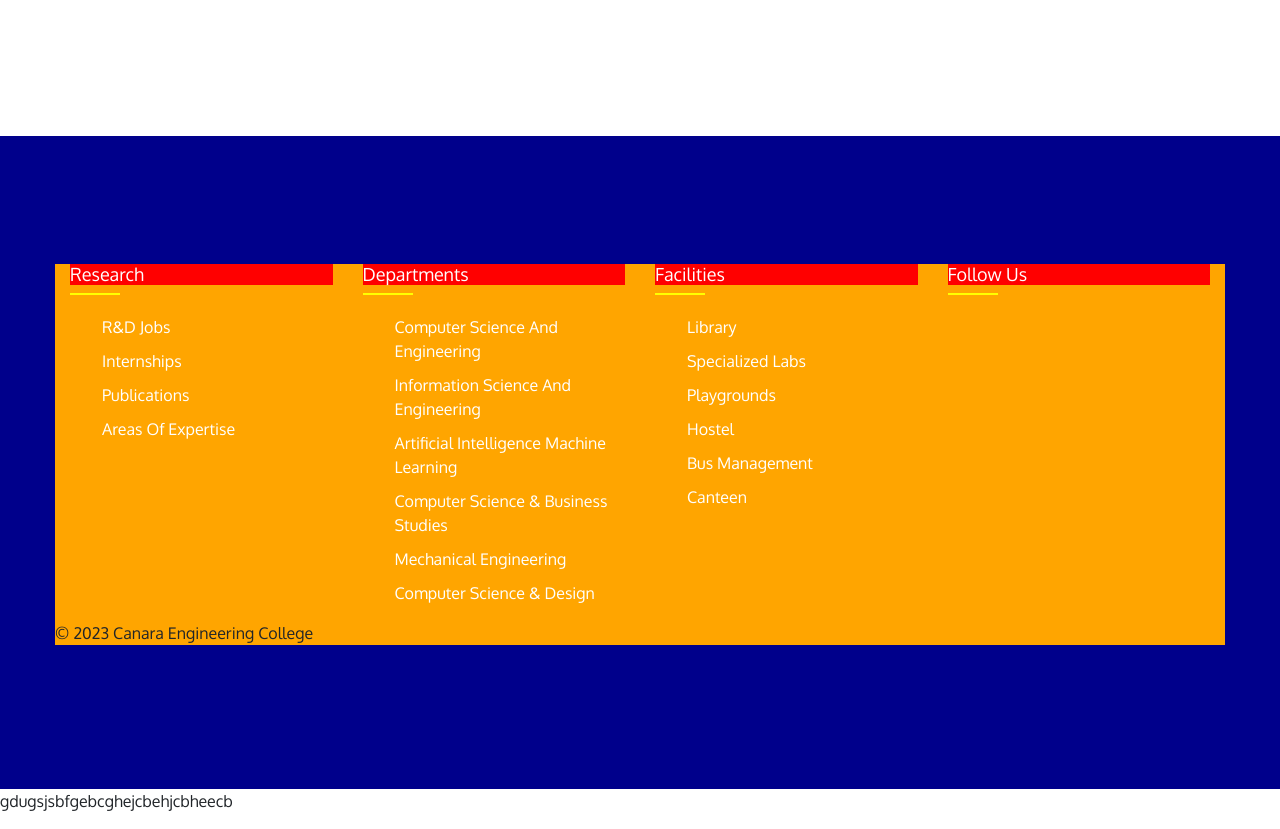
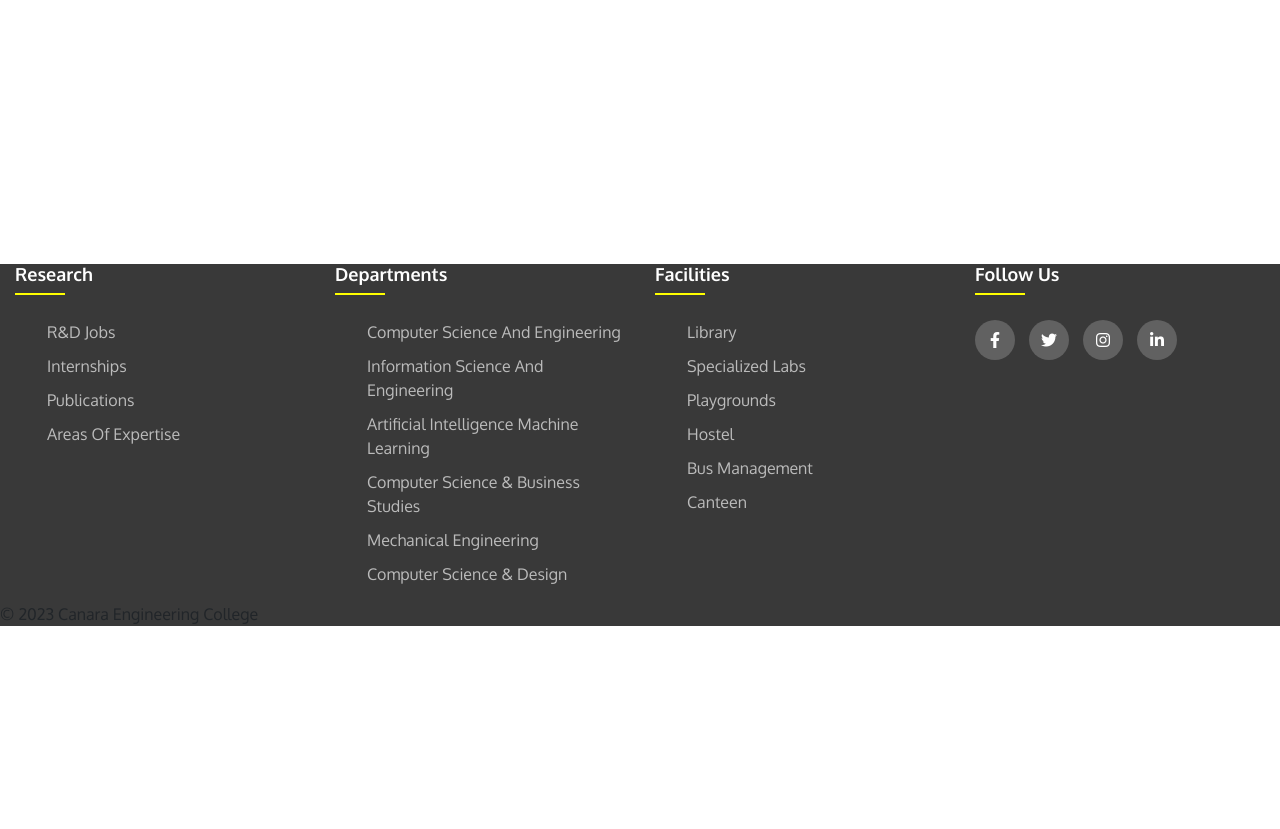
Before and after one commit to sakshathrai/CollegeWebsite, a plain HTML site: page index.html in a window 1280 px wide. Shown: the part 6660-7489 px from the top of the page. After the commit the page ends 7430 px from the top, so only its background shows below. Drawn offline with nearby package versions, Linux system fonts and the light colour scheme.

Commit message:
footerStyle

```diff
--- a/index.html
+++ b/index.html
@@ -9,6 +9,8 @@
     <link href='https://fonts.googleapis.com/css?family=Oxygen:400,700' rel='stylesheet' type='text/css'>
     <link rel="stylesheet" type="text/css" href="//cdn.jsdelivr.net/jquery.slick/1.6.0/slick.css">
     <link rel="stylesheet" type="text/css" href="styles.css">
+    <link rel="stylesheet" href="https://cdnjs.cloudflare.com/ajax/libs/font-awesome/6.4.2/css/all.min.css">
+
 </head>
 <body id="home">
     <div class="frontBody">
@@ -216,4 +218,3 @@
     <script src="https://cdn.jsdelivr.net/npm/bootstrap@5.3.0/dist/js/bootstrap.min.js"></script>
 </body>
 </html>
-<p>gdugsjsbfgebcghejcbehjcbheecb</p>
--- a/styles.css
+++ b/styles.css
@@ -295,26 +295,20 @@ marquee{
     background: rgba(255, 255, 255, 0.7);
 }
 /* -------------footer---------- */
-.footer-col ul li:not(:last-child){
-    margin-bottom: 10px;
-}
+
 .footer{
-    background-color: darkblue;
+    /* background-color: darkblue; */
     padding: 10% 0;
+    bottom: 0px;
 
 
 }
-/* The CSS code `body{ line-height: 1.5; font-family: Arial, Helvetica, sans-serif; }` is setting the
-line height and font family for the entire body of the HTML document. */
-/* body{
-    line-height: 1.5;
-    font-family: Arial, Helvetica, sans-serif;
-} */
 .footer-container{
-    max-width:1170px;
+    max-width:100%;
 
-    background-color: orange;
+    background-color: rgb(57, 57, 57);
     margin: auto;
+
 }
 .footer-row{
     display: flex;
@@ -328,10 +322,10 @@ line height and font family for the entire body of the HTML document. */
     font-size: 18px;
     color: #ffff;
     text-transform: capitalize;
-    margin-bottom: 30px;
-    font-weight: 500;
+    margin-bottom: 35px;
+    font-weight: 1000;
     position: relative;
-    background-color: red;
+
 }
 .footer-col h4::before{
     content: '';
@@ -344,7 +338,9 @@ line height and font family for the entire body of the HTML document. */
     width: 50px;
 
 }
-
+.footer-col ul li:not(:last-child){
+    margin-bottom: 10px;
+}
 
 .footer-col ul li a{
     font-size: 16px;
@@ -352,6 +348,14 @@ line height and font family for the entire body of the HTML document. */
     color: #fff;
     text-decoration: none;
     font-weight: 300;
+    color: #bbb;
+    display: block;
+    transition: all 0.3s ease;
+
+
+}
+.footer-col ul li a:hover{
+    color: #ffff;
 
 }
 ul{
@@ -361,4 +365,38 @@ ul{
     margin: 0;
     padding: 0;
     box-sizing: border-box;
+
 }
+.footer-col .social-links a{
+    display: inline-block;
+    height: 40px;
+    width: 40px;
+    background-color: rgb(255, 255, 255,0.2);
+    margin: 0 10px 10px 0;
+    text-align: center;
+    line-height: 40px;
+    border-radius: 50%;
+    color: #fff;
+    transition: all 0.5s ease;
+
+}
+.footer-col .social-links a:hover{
+    color: #24262b;
+    background-color: #ffffff;
+}
+@media (max-width:767px){
+    .footer-col{
+        width: 50%;
+        margin-bottom: 30px;
+
+    }
+
+}
+@media (max-width:574px){
+    .footer-col{
+        width: 100%;
+
+
+    }
+
+}
```
